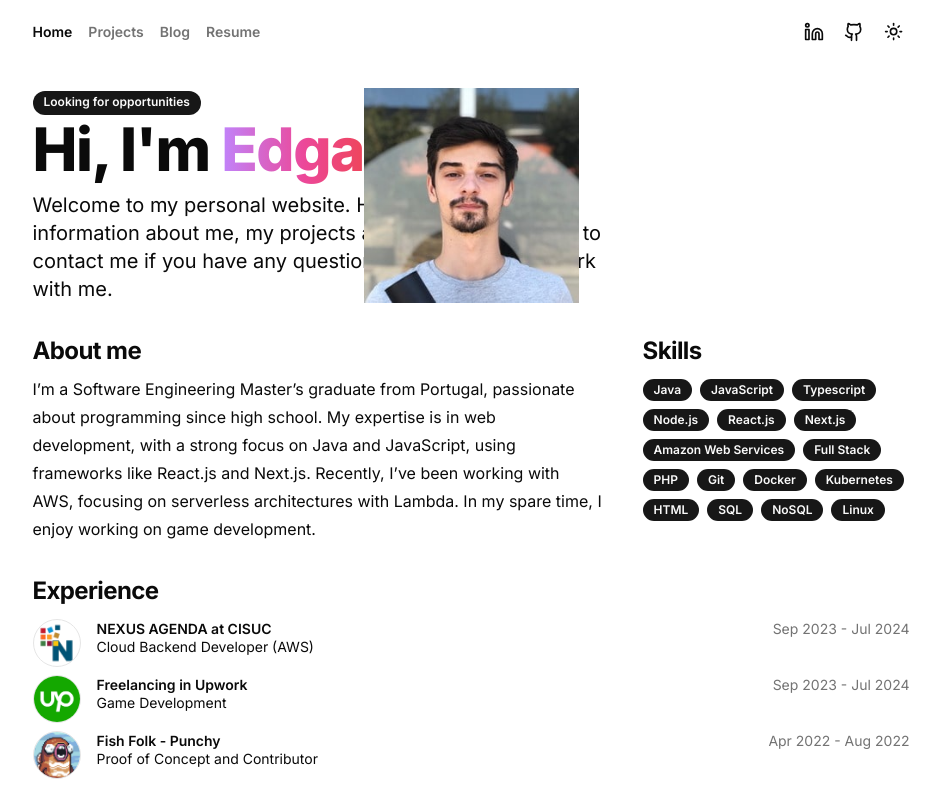
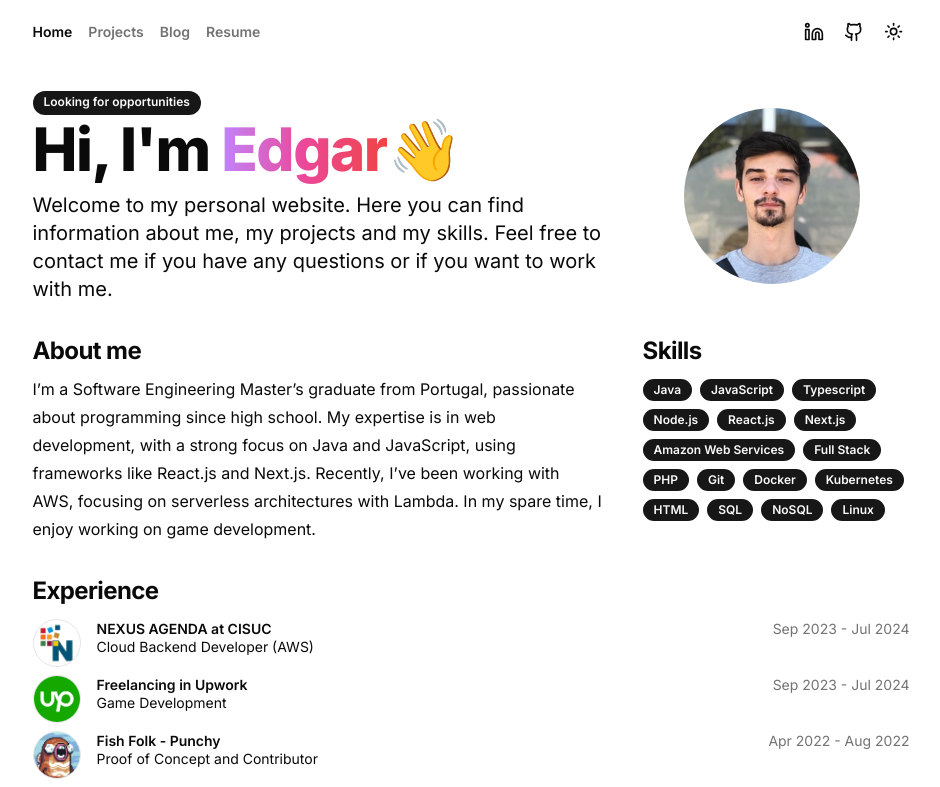
Before and after one commit to edgarssilva/edgarssilva, a Next.js app: page / in a window 1280 px wide. Shown: the top 787 px of the page, without its empty margins (169-1109 px from the left). Built offline with nearby package versions, Linux system fonts and the light colour scheme.

Commit message:
Fixed face

```diff
--- a/src/app/page.tsx
+++ b/src/app/page.tsx
@@ -115,8 +115,8 @@ export default function HomePage() {
                     </p>
                 </div>
                 <div className="flex-1 hidden sm:block">
-                    <div className="w-40 h-40 lg:w-44 lg:h-44 mx-auto">
-                        <Image src={face} alt="Edgar Silva" fill={true} className="object-contain object-center" />
+                    <div className="w-40 h-40 lg:w-44 lg:h-44 mx-auto relative">
+                        <Image src={face} alt="Edgar Silva" fill={true} className="object-contain object-center rounded-full" />
                     </div>
                 </div>
             </RevealSection>
```
Also changed, not shown: 1 other file (tests, documents, lock files or other folders).
